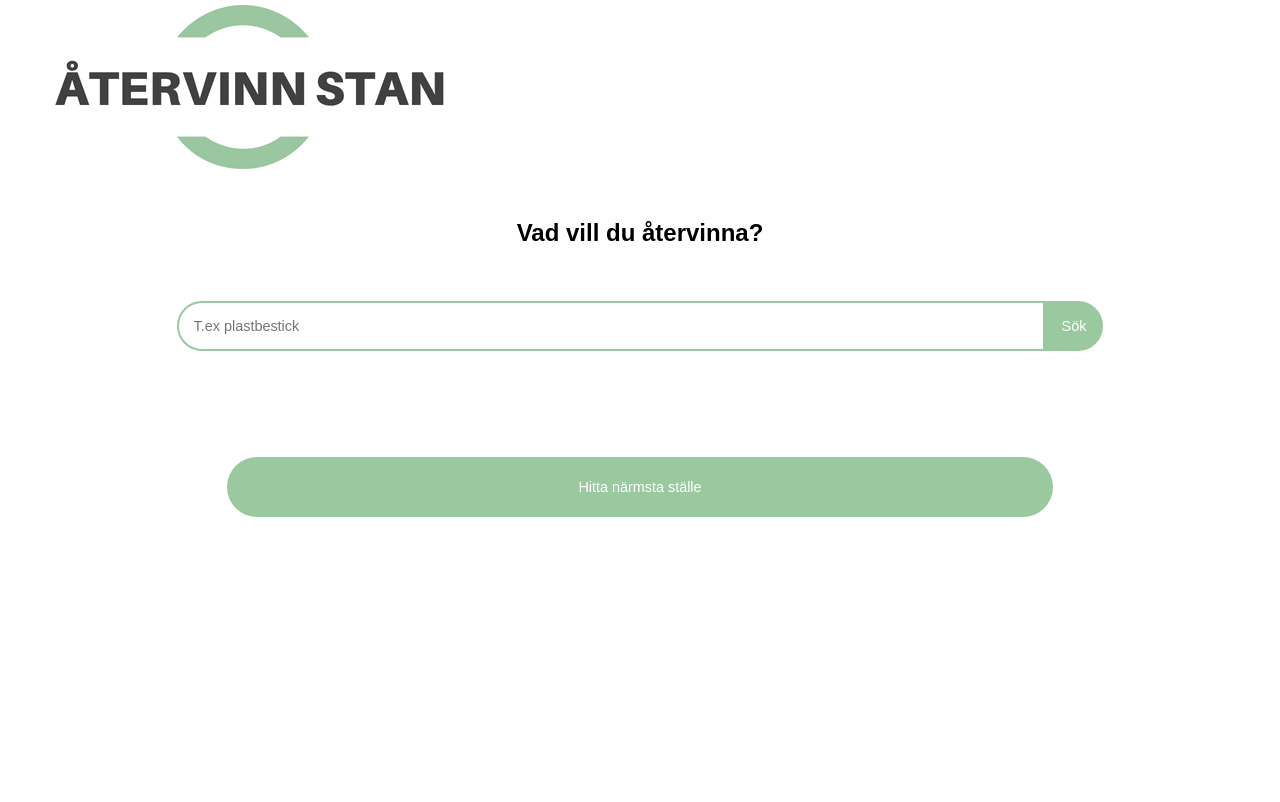
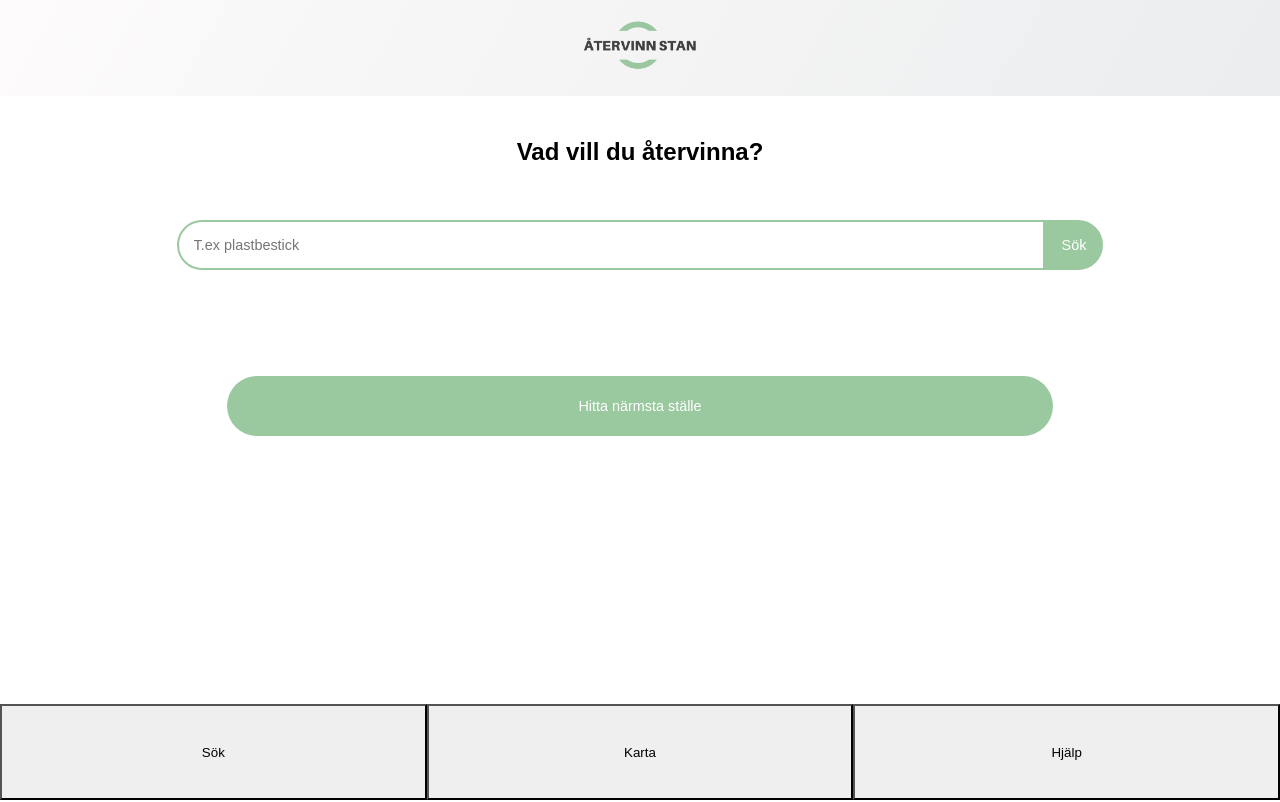
Before and after one commit to uddesson/atervinn-stan-prototype, a React (Create React App) app: page / in a window 1280 px wide. Shown: the top 802 px of the page. Built offline with nearby package versions, Linux system fonts and the light colour scheme.

Commit message:
Add style-solution for setting component-heights
Could also be solved other ways

```diff
--- a/src/App.css
+++ b/src/App.css
@@ -20,6 +20,17 @@ html {
     box-sizing: inherit;
 }
 
+header{
+  height: 12vh;
+  text-align: center;
+  background-image: linear-gradient(120deg, #fdfbfb 0%, #ebedee 100%);
+}
+
+.logo{
+  height: 50px;
+  margin: 20px auto 10px auto;
+}
+
 .grid {
     display: -ms-grid;
     display: grid;
@@ -29,7 +40,7 @@ html {
 }
 
 .container {
-  min-height: 90vh;
+  min-height: 76vh;
   padding: 20px;
 }
 
@@ -38,6 +49,7 @@ html {
 }
 
 nav{
+  height: 12vh;
   min-height: 10vh;
 }
 
--- a/src/components/GoogleMap.js
+++ b/src/components/GoogleMap.js
@@ -29,7 +29,7 @@ class GoogleMap extends Component {
         ));
         return (
             // Important! Always set the container height explicitly
-            <div style={{ height: '90vh', width: '100%' }}>
+            <div style={{ height: '76vh', width: '100%' }}>
                 <GoogleMapReact
                     bootstrapURLKeys={{
                         key: 'AIzaSyCT5AuY2Mf3nQ_YgE7LXakaBT_KQEDDa6U',
```
